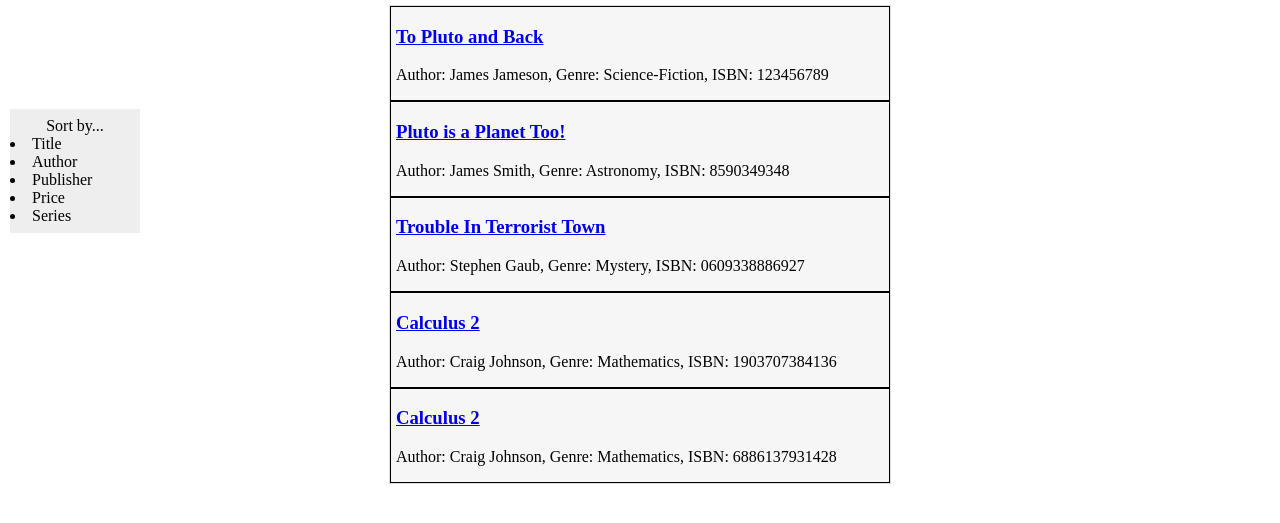
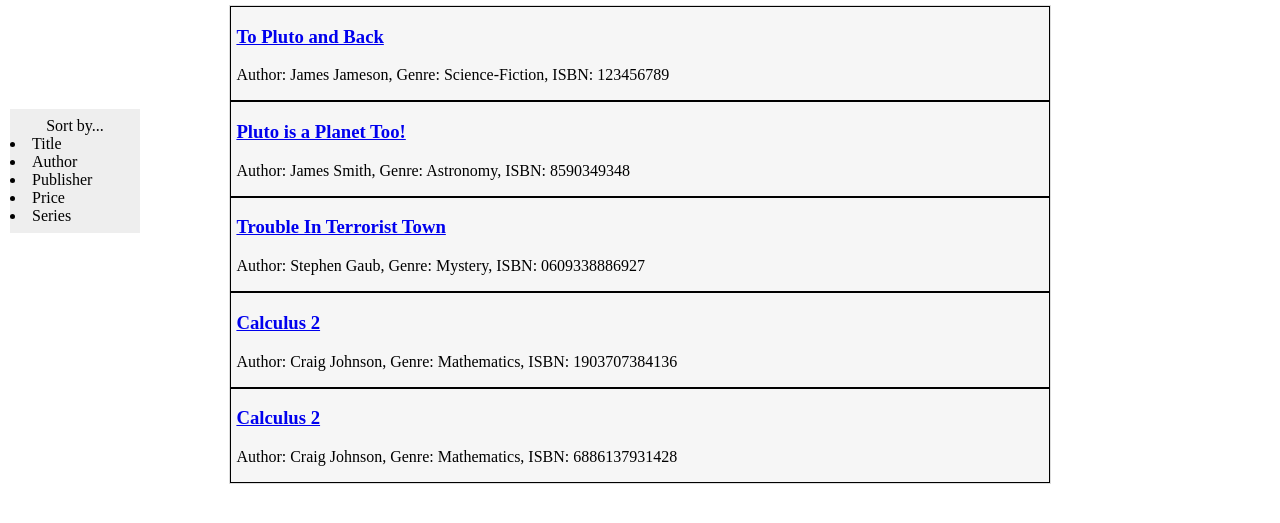
Before and after one commit to PrestonCman/ocadventure, a Django app: template testBookstore/store/templates/store/search.html in a window 1280 px wide. Shown: the part 91-614 px from the top of the page. Run offline with Django 3.2, Linux system fonts and the light colour scheme; the template is opened without the code that fills it: values that come from a table or form of the project are taken from there, others are empty; data comes from the database, SQL or seed files in the repository.

Commit message:
Adjusted search results to be more dynamic in size

```diff
--- a/testBookstore/store/static/css/styles.css
+++ b/testBookstore/store/static/css/styles.css
@@ -130,7 +130,7 @@ ul2{
 }
 
 .books {
-    width: 500px;
+    width: 64%;
     display:inline-block;
     list-style-type: none;
     border: 1px solid #ddd;
```
